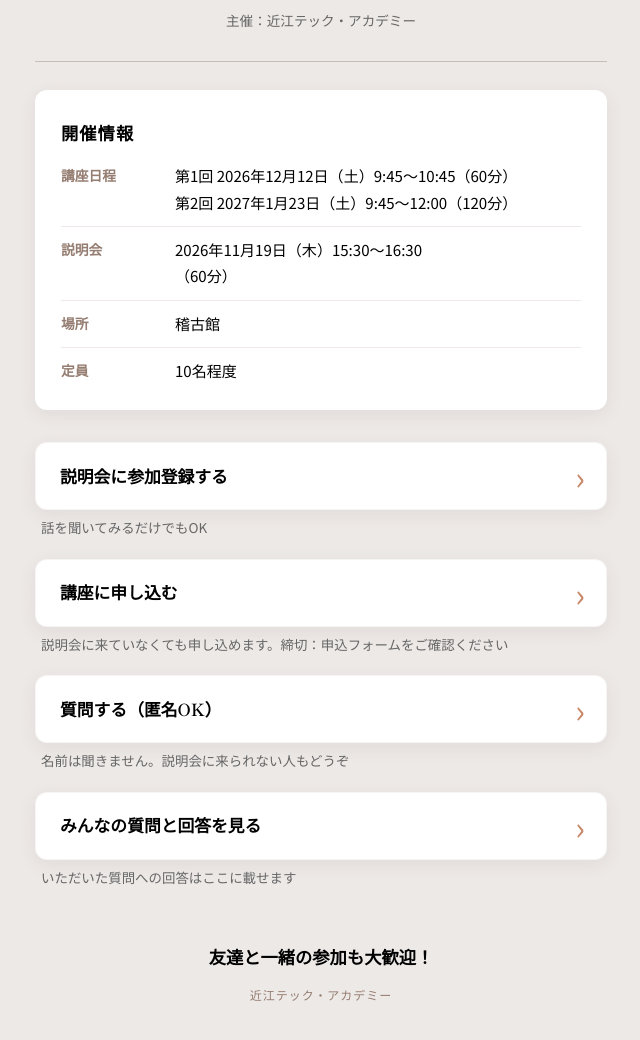
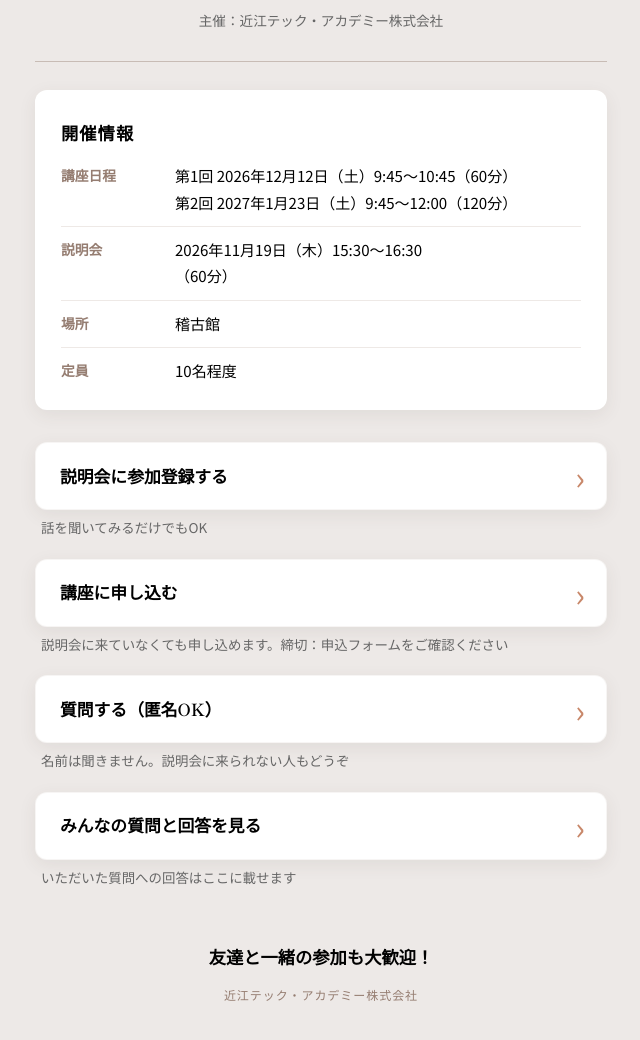
Before and after one commit to alkmono/hikone-higashi-ai-course, a plain HTML site: page index.html in a window 1280 px wide. Shown: the part 220-1260 px from the top of the page, without its empty margins (319-959 px from the left). Drawn offline with Linux system fonts and the light colour scheme.

Commit message:
Update organizer company name

```diff
--- a/index.html
+++ b/index.html
@@ -3,7 +3,7 @@
 <head>
   <meta charset="utf-8">
   <meta name="viewport" content="width=device-width, initial-scale=1">
-  <title>AI・データサイエンス講座（全2回）｜近江テック・アカデミー</title>
+  <title>AI・データサイエンス講座（全2回）｜近江テック・アカデミー株式会社</title>
   <meta name="description" content="彦根東高校のみなさんへ。AI・データサイエンス講座の説明会参加登録、講座申し込み、匿名での質問はこちらから。">
   <meta name="robots" content="noindex, nofollow, noarchive">
   <meta property="og:title" content="AI・データサイエンス講座（全2回）">
@@ -21,7 +21,7 @@
     <header class="hero">
       <p class="audience-label">彦根東高校のみなさんへ</p>
       <h1>AI・データサイエンス<br class="mobile-break">講座 <span class="nowrap">（全2回）</span></h1>
-      <p class="organizer">主催：近江テック・アカデミー</p>
+      <p class="organizer">主催：近江テック・アカデミー株式会社</p>
       <div class="rule" aria-hidden="true"></div>
     </header>
 
@@ -79,7 +79,7 @@
 
     <footer class="site-footer">
       <p class="friend-message">友達と一緒の参加も大歓迎！</p>
-      <p class="footer-organizer">近江テック・アカデミー</p>
+      <p class="footer-organizer">近江テック・アカデミー株式会社</p>
     </footer>
   </main>
 </body>
```
